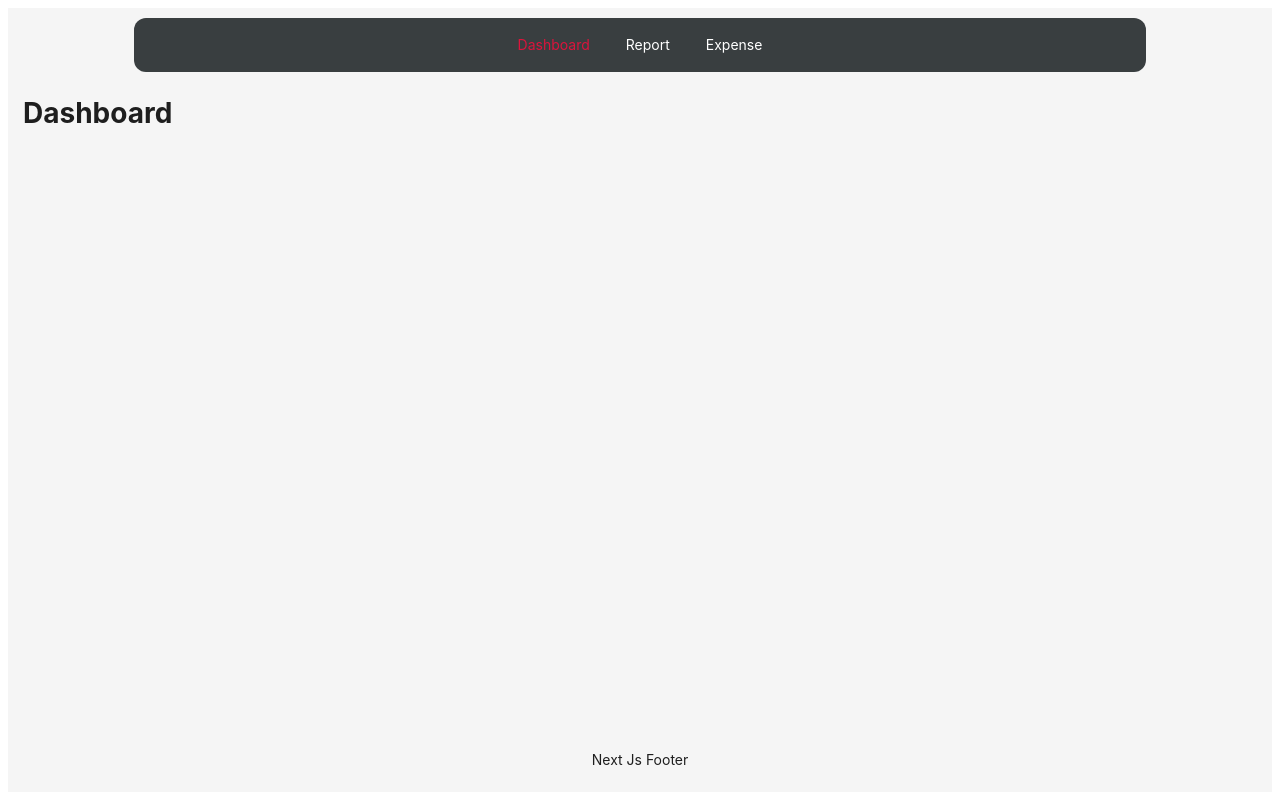
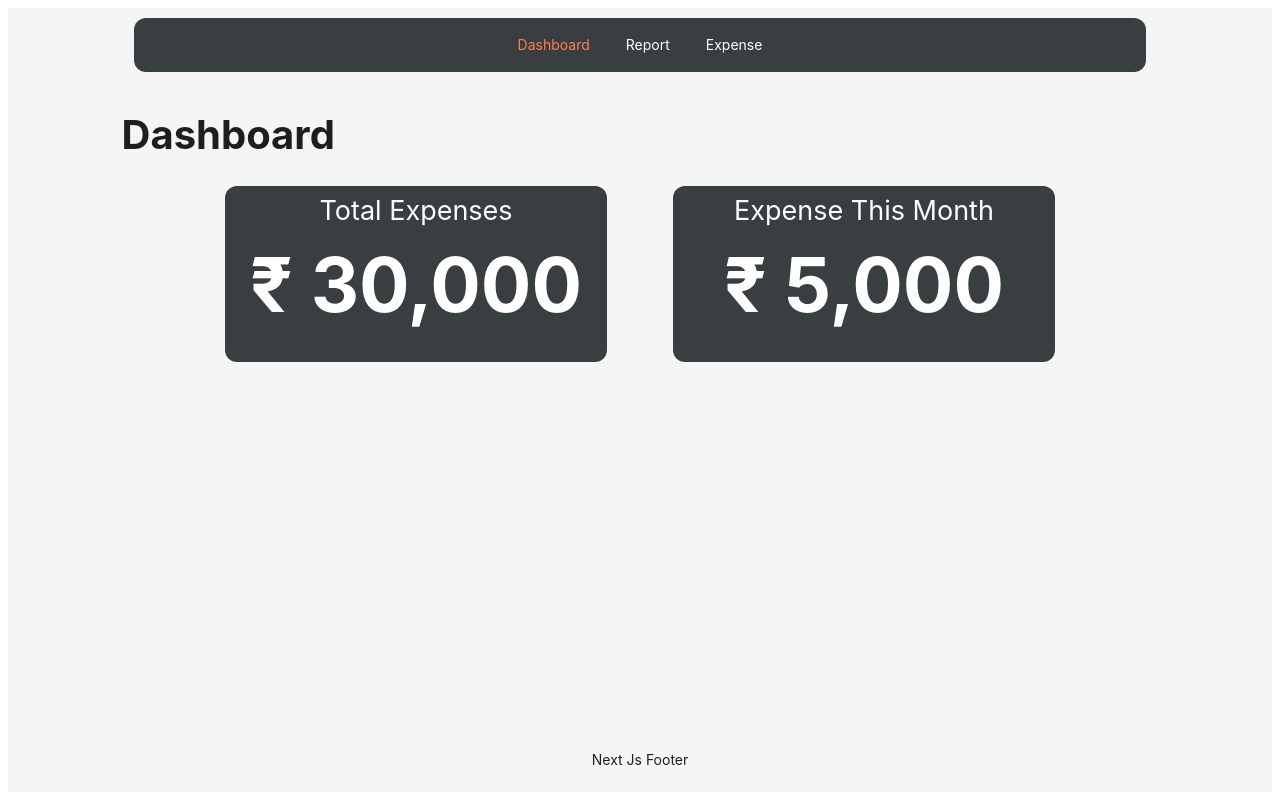
Before and after one commit to sourav-kol/expense-tracker, a Next.js app: page /dashboard in a window 1280 px wide. Built offline with nearby package versions, Linux system fonts and the light colour scheme.

Commit message:
working on dashboard component

```diff
--- /dev/null
+++ b/api/fake-api.js
@@ -0,0 +1,19 @@
+export const DashboardData = {
+    totalSpend: "30,000",
+    spendThisMonth: "5,000",
+    userDetails: {
+        name: "sourav kolambkar",
+        email: "sourav.kolambkar99@gmail.com",
+        state: "Goa",
+        country: "India",
+        contact: "+91123456789",
+    }
+}
+
+export const Report = {
+
+}
+
+export const Expense = {
+
+}
--- /dev/null
+++ b/components/CardSections/CardSection.tsx
@@ -0,0 +1,22 @@
+import { Col, Row } from "antd";
+
+type Props = {
+    Title: string,
+    Data: React.ReactNode | string,
+    //Icon:
+}
+
+function CardSection(prop: Props) {
+    const { Title, Data } = prop;
+
+    return <Col className="card-section">
+        <Row>
+            <p>{Title}</p>
+        </Row>
+        <Col>
+            <h2><strong>₹ {Data}</strong></h2>
+        </Col>
+    </Col>;
+}
+
+export default CardSection;
--- a/layout/commonLayout.tsx
+++ b/layout/commonLayout.tsx
@@ -1,26 +1,17 @@
 import React from "react";
-import { Col, Row, Layout, Flex } from 'antd';
+import { Layout, Flex } from 'antd';
 
 const { Content } = Layout;
 
 type Props = {
-    children: React.ReactNode,
-    sideContent: React.ReactNode | undefined
+    children: React.ReactNode
 }
 
 export default function AppLayout(props: Props) {
-    const { children, sideContent } = props
+    const { children } = props
     return (
-        <Flex className="common-layout" gap={"middle"} align="start" wrap>
-            <Content className="layout-left-content">
-                {children}
-            </Content>
-            {/* todo: do not show sider when min-width */}
-            {sideContent ?
-                <Content className="layout-right-content">
-                    {sideContent}
-                </Content> : null
-            }
-        </Flex>
+        <Content className="layout-common">
+            {children}
+        </Content>
     );
 }
--- a/pages/_app.tsx
+++ b/pages/_app.tsx
@@ -1,29 +1,25 @@
 import React from 'react';
-import { Layout } from 'antd';
+import { Layout,Divider } from 'antd';
 import type { AppProps } from 'next/app'
 import NavigationBar from '@/components/Navigation/NavigationBar';
 import { Nav } from '@/constants/Nav';
 import '../public/styles.scss';
 
-const { Header, Footer, Content } = Layout;
+const { Footer, Content } = Layout;
 
 const metadata = {
     title: 'Story',
     description: 'Tell your story',
 }
 
-
-
 export default function RootLayout({ Component, pageProps }: AppProps) {
     return (
         <Layout className='layout'>
-            {/* <Header className='header'>
-                <div className="logo"><p>Logo</p></div>
-            </Header> */}
             <NavigationBar NavItem={Nav()}></NavigationBar>
             <Content className='content'>
                 <Component {...pageProps} />
             </Content>
+            {/* <Divider plain></Divider> */}
             <Footer style={{ textAlign: 'center' }}>
                 Next Js Footer
             </Footer>
--- a/pages/dashboard/index.tsx
+++ b/pages/dashboard/index.tsx
@@ -1,5 +1,16 @@
+import { DashboardData } from "../../api/fake-api";
+import AppLayout from "@/layout/commonLayout";
+import CardSection from "@/components/CardSections/CardSection";
+import { Flex } from "antd";
+
 export default function Dashboard() {
-    return (
+  return (
+    <AppLayout>
       <h1>Dashboard</h1>
-    );
-  }
+      <Flex className="dashboard-flex" gap={"middle"} justify={"space-between"}>
+        <CardSection Title="Total Expenses" Data={DashboardData.totalSpend} />
+        <CardSection Title="Expense This Month" Data={DashboardData.spendThisMonth} />
+      </Flex>
+    </AppLayout>
+  );
+}
--- a/public/styles.scss
+++ b/public/styles.scss
@@ -1,7 +1,7 @@
 $base-color-dark: rgb(43, 45, 46);
 $base-color-dark-v2: rgb(57, 62, 64);
 $base-color-light: white;
-$highlighter: crimson;
+$highlighter: coral;
 
 .layout {
   height: 98vh;
@@ -34,27 +34,33 @@ $highlighter: crimson;
   }
 }
 
+.ant-card {
+  width: 20%;
+  height: 15%;
+  background-color: $highlighter;
+
+  .ant-card-head {
+    padding: 0;
+    min-height: 16px;
+    align-content: center;
+  }
+}
+
 h1 {
   display: inline-block;
   vertical-align: middle;
   line-height: normal;
+  font-size: 40px;
 }
 
-.common-layout {
+.layout-common {
+  position: relative;
+  min-width: 300px;
+  width: 85%;
   height: 100%;
-  padding: 0;
-
-  .layout-left-content {
-    width: 74%;
-    min-width: 300px;
-    height: 100%;
-  }
-
-  .layout-right-content{
-    width: 24%;
-    min-width: 200px;
-    height: 100%;
-  }
+  left: 7.5%;
+  border-radius: 12px;
+  padding: 6px 6px 6px 6px;
 }
 
 .nav {
@@ -68,18 +74,52 @@ h1 {
   align-items: center;
   justify-content: center;
 
-  .nav-btn{
+  .nav-btn {
     text-decoration: none;
     color: $base-color-light;
     padding: 10px 10px 10px 10px;
     font-size: 14px;
   }
 
-  .nav-btn:hover{
+  .nav-btn:hover {
     color: $highlighter;
   }
 
-  .active{
+  .active {
     color: $highlighter;
   }
 }
+
+.card-section {
+  width: 46%;
+  height: 22vh;
+  min-width: 120px;
+  border-radius: 12px;
+  text-align: center;
+  color: $base-color-light;
+  background-color: $base-color-dark-v2;
+
+  h2 {
+    text-decoration: none;
+    margin: 0;
+    position: relative;
+    top: 0px;
+    width: 100%;
+    padding: 4px 0px;
+    font-size: 75px;
+  }
+
+  p{
+    text-decoration: none;
+    font-size: 27px;
+    margin: 0;
+    width: 100%;
+    padding: 8px 0px;
+  }
+}
+
+.dashboard-flex{
+  position: relative;
+  left: 10%;
+  width: 80%;
+}
```
Also changed, not shown: pages/expense/index.tsx (+7 -3 lines), pages/index.tsx (+15 -9 lines), pages/report/index.tsx (+7 -3 lines).
